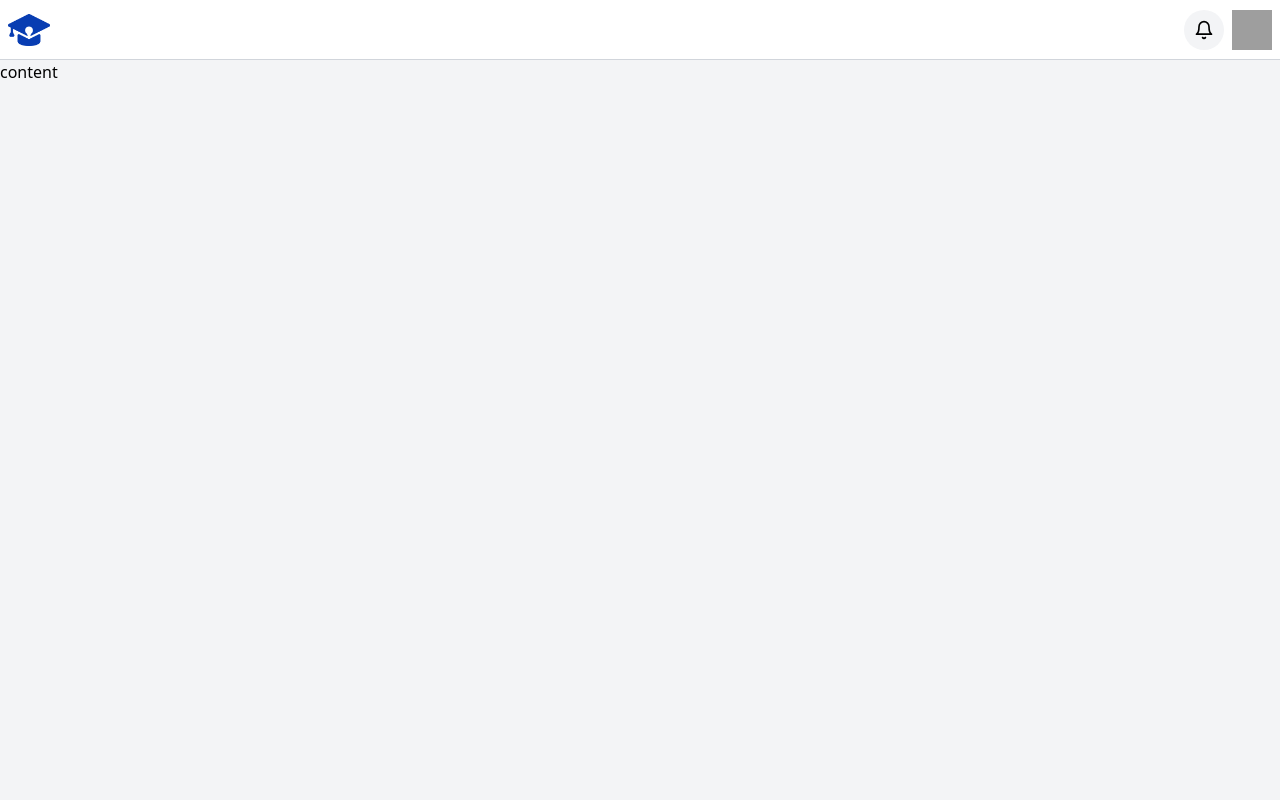
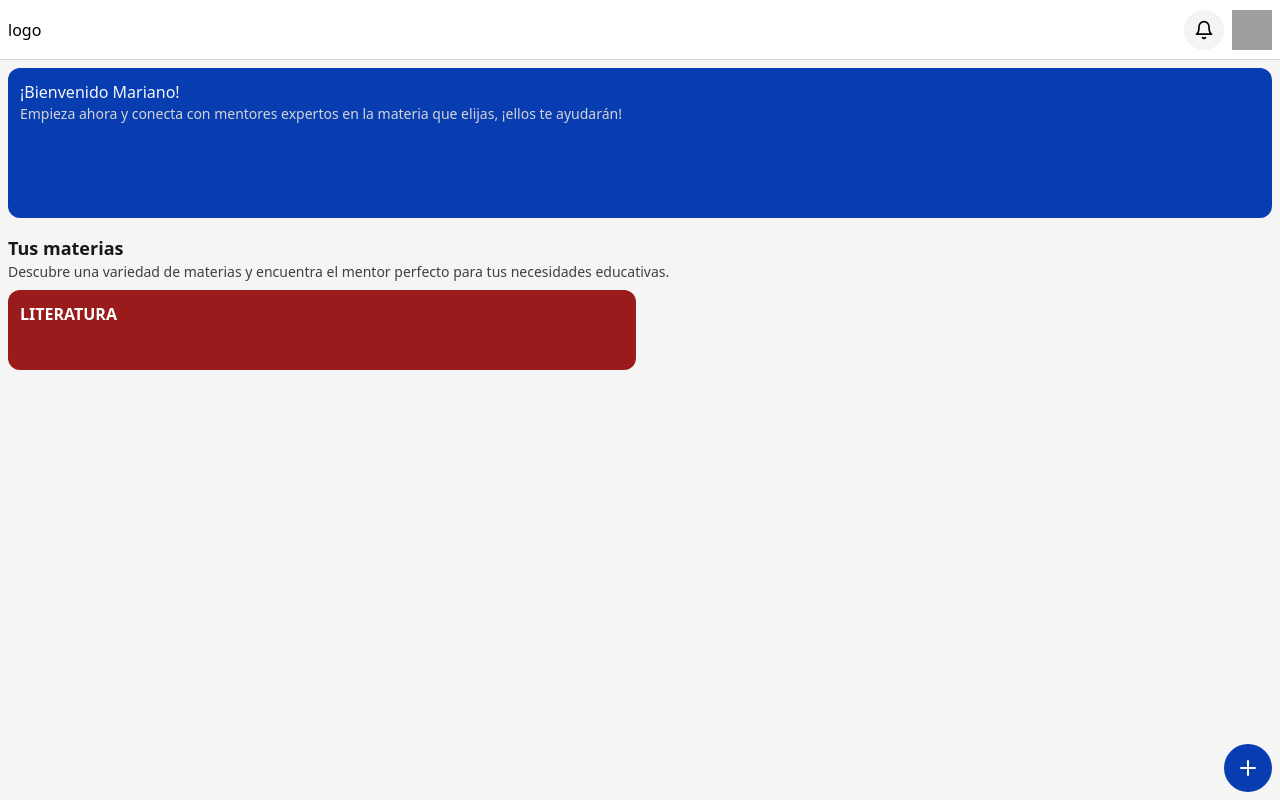
Before and after one commit to Sebastian-Winter12/libelo-back, a Vue app: page / in a window 1280 px wide. Built offline with nearby package versions, Linux system fonts and the light colour scheme; grey boxes are pictures that could not be loaded.

Commit message:
Update BaseBody and HomeNav components, add new HomeView layout

```diff
--- a/src/components/BaseBody.vue
+++ b/src/components/BaseBody.vue
@@ -1,5 +1,5 @@
 <template>
-  <div class="h-full grid grid-rows-body bg-gray-100">
+  <div class="h-full grid grid-rows-body bg-neutral-100">
     <slot />
   </div>
 </template>
--- a/src/components/HomeNav.vue
+++ b/src/components/Home/HomeNav.vue
@@ -5,7 +5,8 @@ import { Bell } from 'lucide-vue-next';
 <template>
   <div class="flex justify-between items-center px-2 bg-white border-b border-gray-300">
     <div>
-      <img src="/img/libelo-a.png" alt="Logo de Libelo" class="h-8">
+      <!-- <img src="/img/libelo-a.png" alt="Logo de Libelo" class="h-8"> -->
+      <p>logo</p>
     </div>
     <div class="flex gap-2 items-center">
       <div class="flex items-center justify-center size-10 bg-gray-100 rounded-full">
--- a/src/views/HomeView.vue
+++ b/src/views/HomeView.vue
@@ -1,13 +1,31 @@
 <script setup>
 import BaseBody from "@/components/BaseBody.vue";
-import HomeNav from "@/components/HomeNav.vue";
+import HomeNav from "@/components/Home/HomeNav.vue";
+import { Plus } from "lucide-vue-next";
 </script>
 
 <template>
   <BaseBody>
     <HomeNav />
-    <div>
-      content
+    <div class="flex flex-col gap-4 p-2">
+      <div class="h-[150px] w-full bg-libelo-500 rounded-xl">
+        <div class="p-3 flex flex-col text-neutral-100">
+          <p>¡Bienvenido Mariano!</p>
+          <p class="text-neutral-300 text-sm text-balance">Empieza ahora y conecta con mentores expertos en la materia que elijas, ¡ellos te ayudarán!</p>
+        </div>
+      </div>
+      <div class="flex flex-col gap-2">
+        <div class="flex flex-col">
+          <h1 class="text-lg text-zinc-900 font-semibold">Tus materias</h1>
+          <p class="text-sm text-zinc-700">Descubre una variedad de materias y encuentra el mentor perfecto para tus necesidades educativas.</p>
+        </div>
+        <div class="grid grid-cols-2 gap-2 w-full text-white font-semibold">
+          <div class="w-full h-20 p-3 rounded-xl bg-red-800 uppercase">Literatura</div>
+        </div>
+      </div>
+    </div>
+    <div class="fixed bottom-0 right-0 size-12 flex items-center justify-center bg-libelo-500 rounded-full mr-2 mb-2 text-white">
+      <Plus :size="24" />
     </div>
   </BaseBody>
 </template>
--- a/tailwind.config.js
+++ b/tailwind.config.js
@@ -6,6 +6,20 @@ export default {
       gridTemplateRows: {
         body: "60px 1fr",
       },
+      colors: {
+        libelo: {
+          50: '#e5eaf5',
+          100: '#ccd5eb',
+          200: '#99acdb',
+          300: '#6682cc',
+          400: '#3363b8',
+          500: '#083db2',
+          600: '#072d89',
+          700: '#062260',
+          800: '#051837',
+          900: '#040d1e',
+        }
+      }
     },
   },
   plugins: [],
```
